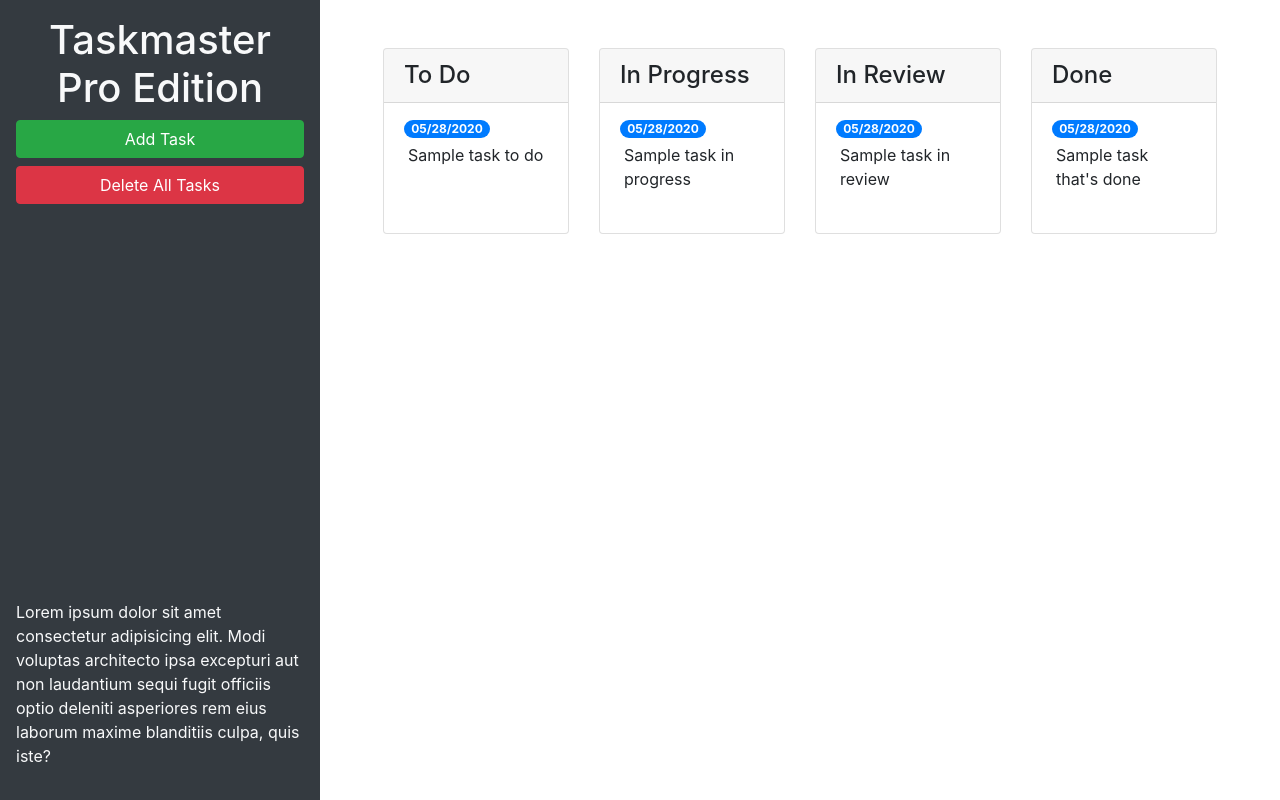
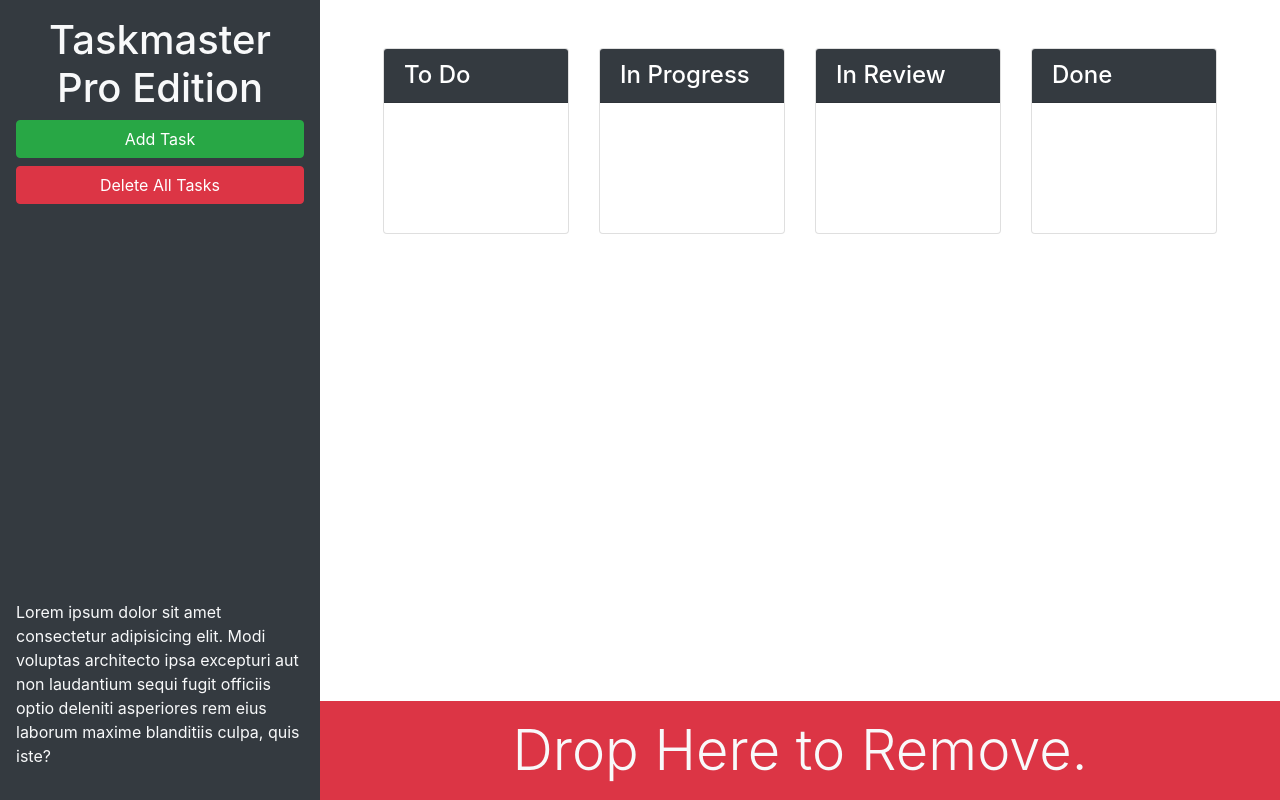
Before and after one commit to jessoliva/taskmaster-pro, a plain HTML site: page index.html in a window 1280 px wide. Drawn offline with nearby package versions, Linux system fonts and the light colour scheme.

Commit message:
fully completed: update layout for new statuses issue

```diff
--- a/index.html
+++ b/index.html
@@ -18,7 +18,7 @@
   <body>
     <div class="row min-vh-100 no-gutters">
       <header
-        class="col-12 col-lg-3 bg-dark text-light d-flex flex-column p-4 p-lg-3"
+        class="col-12 col-lg-3 bg-dark text-light sticky-top d-flex flex-column p-4 p-lg-3"
       >
         <h1 class="text-center">Taskmaster Pro Edition</h1>
         <button
@@ -32,7 +32,7 @@
         <button id="remove-tasks" class="btn btn-block btn-danger">
           Delete All Tasks
         </button>
-        <p class="mt-auto">
+        <p class="mt-auto d-none d-lg-block">
           Lorem ipsum dolor sit amet consectetur adipisicing elit. Modi voluptas
           architecto ipsa excepturi aut non laudantium sequi fugit officiis
           optio deleniti asperiores rem eius laborum maxime blanditiis culpa,
@@ -40,18 +40,14 @@
         </p>
       </header>
 
-      <main class="col-12 col-lg-9">
+      <main class="col-12 col-lg-9 d-flex flex-column">
         <!-- parent element has class = row -->
         <div class="m-5 row justify-content-around">
           <!-- todo start -->
           <div class="col-12 col-md-6 col-xl-3 mb-3">
             <div class="card">
-              <h4 class="card-header">To Do</h4>
+              <h4 class="card-header bg-dark text-white">To Do</h4>
               <ul id="list-toDo" class="list-group list-group-flush">
-                <li class="list-group-item">
-                  <span class="badge badge-primary badge-pill">05/28/2020</span>
-                  <p class="m-1">Sample task to do</p>
-                </li>
               </ul>
             </div>
           </div>
@@ -59,12 +55,8 @@
           <!-- in progress start -->
           <div class="col-12 col-md-6 col-xl-3 mb-3">
             <div class="card">
-              <h4 class="card-header">In Progress</h4>
+              <h4 class="card-header bg-dark text-white">In Progress</h4>
               <ul id="list-inProgress" class="list-group list-group-flush">
-                <li class="list-group-item">
-                  <span class="badge badge-primary badge-pill">05/28/2020</span>
-                  <p class="m-1">Sample task in progress</p>
-                </li>
               </ul>
             </div>
           </div>
@@ -72,12 +64,8 @@
           <!-- in review start -->
           <div class="col-12 col-md-6 col-xl-3 mb-3">
             <div class="card">
-              <h4 class="card-header">In Review</h4>
+              <h4 class="card-header bg-dark text-white">In Review</h4>
               <ul id="list-inReview" class="list-group list-group-flush">
-                <li class="list-group-item">
-                  <span class="badge badge-primary badge-pill">05/28/2020</span>
-                  <p class="m-1">Sample task in review</p>
-                </li>
               </ul>
             </div>
           </div>
@@ -85,18 +73,21 @@
           <!-- done start -->
           <div class="col-12 col-md-6 col-xl-3 mb-3">
             <div class="card">
-              <h4 class="card-header">Done</h4>
+              <h4 class="card-header bg-dark text-white">Done</h4>
               <ul id="list-done" class="list-group list-group-flush">
-                <li class="list-group-item">
-                  <span class="badge badge-primary badge-pill">05/28/2020</span>
-                  <p class="m-1">Sample task that's done</p>
-                </li>
               </ul>
             </div>
           </div>
           <!-- done end -->
         </div>
+
+        <!-- trash zone start -->
+        <div id="trash" class="mt-auto">
+          <div class="w-100 bg-danger p-3 text-center text-light display-4">
+            Drop Here to Remove.
+          </div>
         </div>
+        <!-- trash zone end -->
       </main>
     </div>
 
```
